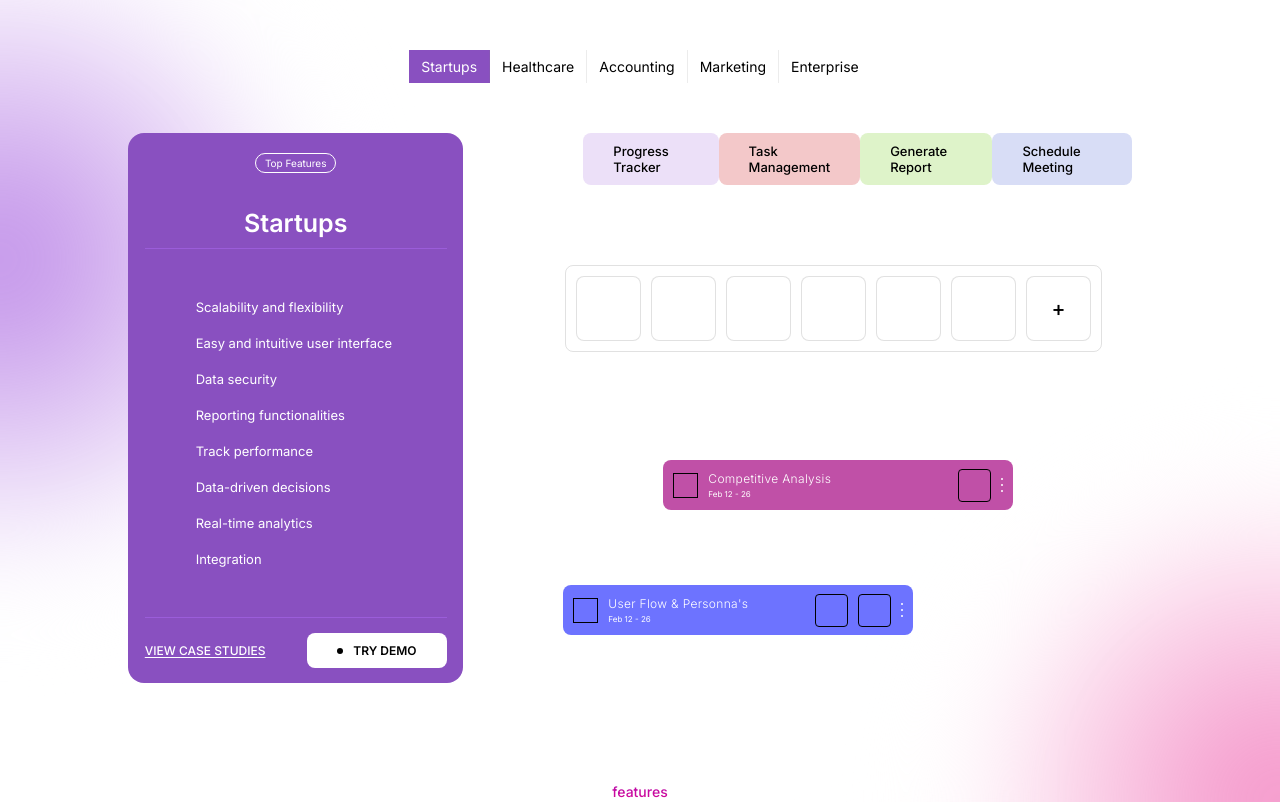
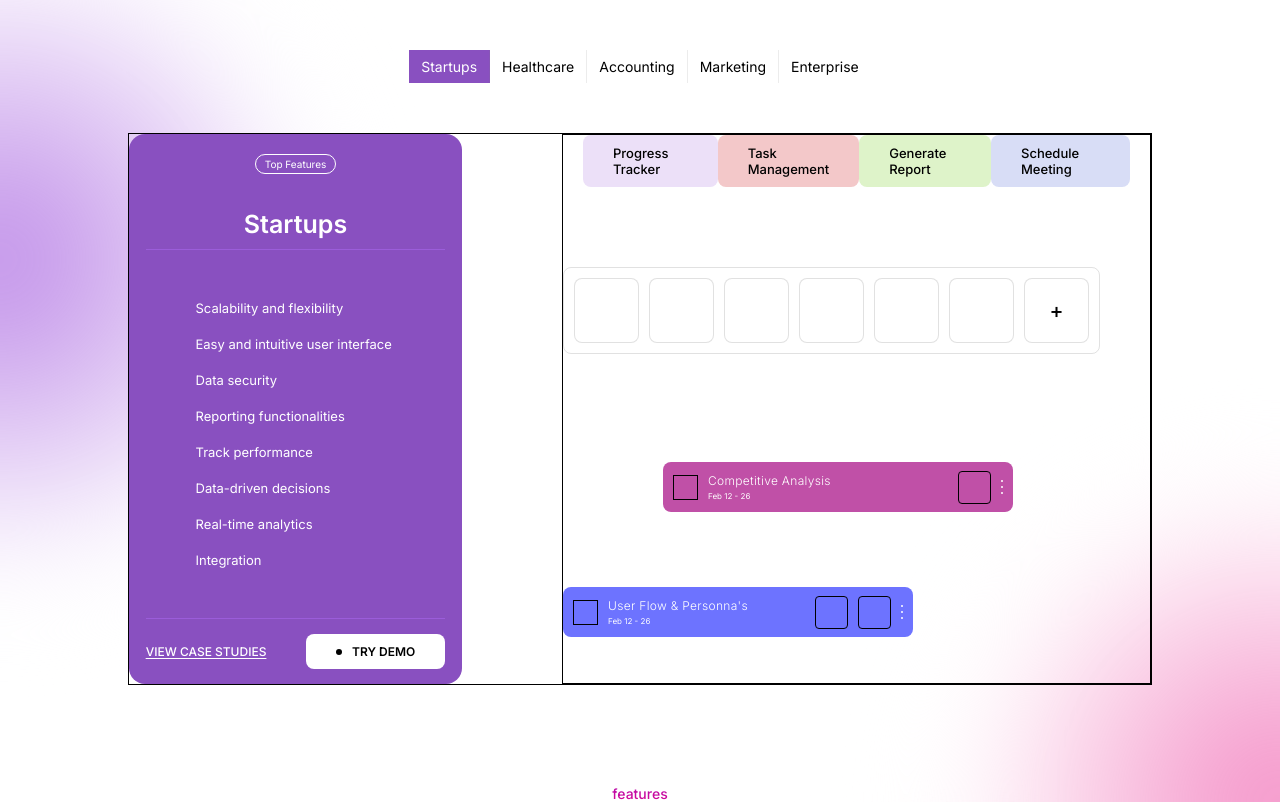
Before and after one commit to Vierra-LLC/Vierra-Homepage, a Next.js app: page / in a window 1280 px wide. Shown: the part 3300-4102 px from the top of the page. Built offline with nearby package versions, Linux system fonts and the light colour scheme.

Commit message:
Another try

```diff
--- a/src/components/homepage/elements/css/Experience.module.css
+++ b/src/components/homepage/elements/css/Experience.module.css
@@ -35,6 +35,7 @@
   margin-top: 50px;
   display: flex;
   gap: 100px;
+  border: 1px solid black;
   cursor: default;
 }
 
@@ -132,6 +133,7 @@
 .RightSide {
   height: 550px;
   width: 60%;
+  border: 1px solid black;
 }
 
 .RightButtons {
--- a/src/components/homepage/elements/utils/css/Navbar.module.css
+++ b/src/components/homepage/elements/utils/css/Navbar.module.css
@@ -173,4 +173,8 @@
     margin-top: 15px;
     height: 50px;
   }
+
+  .Logo {
+    margin-top: 8px;
+  }
 }
```
